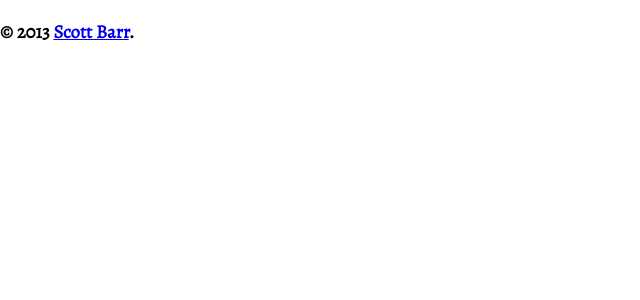
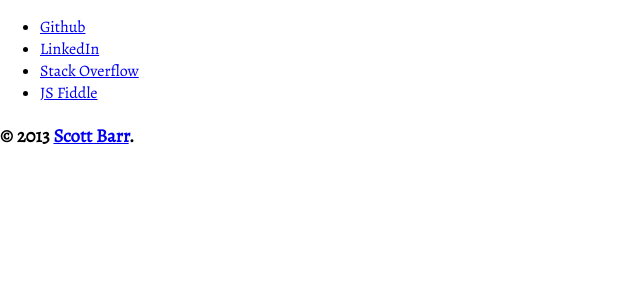
Before and after one commit to scottybarr/scottbarrcom, a Flask app: page / in a window 1280 px wide. Shown: the top 300 px of the page, without its empty margins (0-640 px from the left). Run offline with Flask 2, Linux system fonts and the light colour scheme; some libraries are stand-ins or nearby versions.

Commit message:
Added basic links to github, linkedin etc.

```diff
--- a/templates/base.html
+++ b/templates/base.html
@@ -7,7 +7,7 @@
         <meta charset="utf-8">
         <meta http-equiv="X-UA-Compatible" content="IE=edge,chrome=1">
         {% block head %}
-        <title>{% block title %}Scott Barr{% endblock %}</title>
+        <title>Scott Barr</title>
         <meta name="description" content="My musings on web development - Python, JavaScript." />
         <meta name="keywords" content="scott,barr,python,javascript,coffeescript,flask,web,development,developer" />
         <meta name="viewport" content="width=device-width, initial-scale=1">
@@ -35,6 +35,7 @@
         <![endif]-->
         <div class="main-container">
             <div class="main wrapper clearfix">
+                {% include 'links.html' %}
                 {% block content %}{% endblock %}
             </div>
         </div>
--- a/templates/index.html
+++ b/templates/index.html
@@ -1,5 +1,4 @@
 {% extends "base.html" %}
-{% block title %}Index{% endblock %}
 {% block head %}
   {{ super() }}
 {% endblock %}
--- /dev/null
+++ b/templates/links.html
@@ -0,0 +1,6 @@
+<ul>
+    <li><a href='http://github.com/scottybarr'>Github</a></li>
+    <li><a href='http://uk.linkedin.com/in/scottmbarr/'>LinkedIn</a></li>
+    <li><a href='http://stackoverflow.com/users/1184901/scottb'>Stack Overflow</a></li>
+    <li><a href='http://jsfiddle.net/user/scottybarr/fiddles/'>JS Fiddle</a></li>
+</ul>
```
